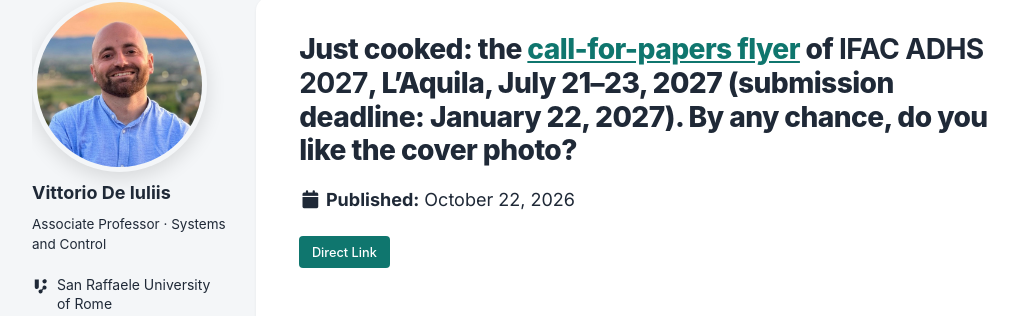
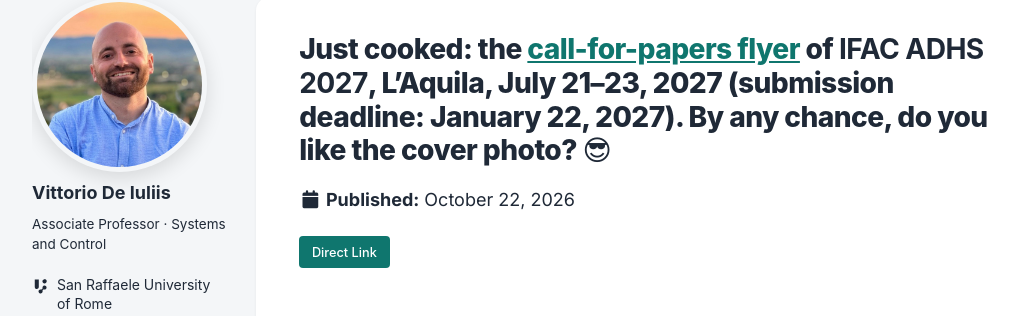
Before and after one commit to vdeiuliis/vdeiuliis.github.io, a Jekyll site: the page built from _posts/2026-10-22-adhs-2027-flyer.md, in a window 1280 px wide. Shown: the part 104-420 px from the top of the page, without its empty margins (106-1124 px from the left). Built offline with Jekyll 4.4.1, drawn with Linux system fonts in a browser that asks for light colours; a style sheet for code colours, icons or effects is not loaded.

```diff
--- a/_posts/2026-10-22-adhs-2027-flyer.md
+++ b/_posts/2026-10-22-adhs-2027-flyer.md
@@ -1,4 +1,4 @@
 ---
-title: "Just cooked: the [call-for-papers flyer](/files/ADHS2027_flyer.pdf) of **IFAC ADHS 2027**, L'Aquila, July 21–23, 2027 (submission deadline: January 22, 2027). By any chance, do you like the cover photo?"
+title: "Just cooked: the [call-for-papers flyer](/files/ADHS2027_flyer.pdf) of **IFAC ADHS 2027**, L'Aquila, July 21–23, 2027 (submission deadline: January 22, 2027). By any chance, do you like the cover photo? 😎"
 link: "https://adhs2027.disim.univaq.it/"
 ---
```
